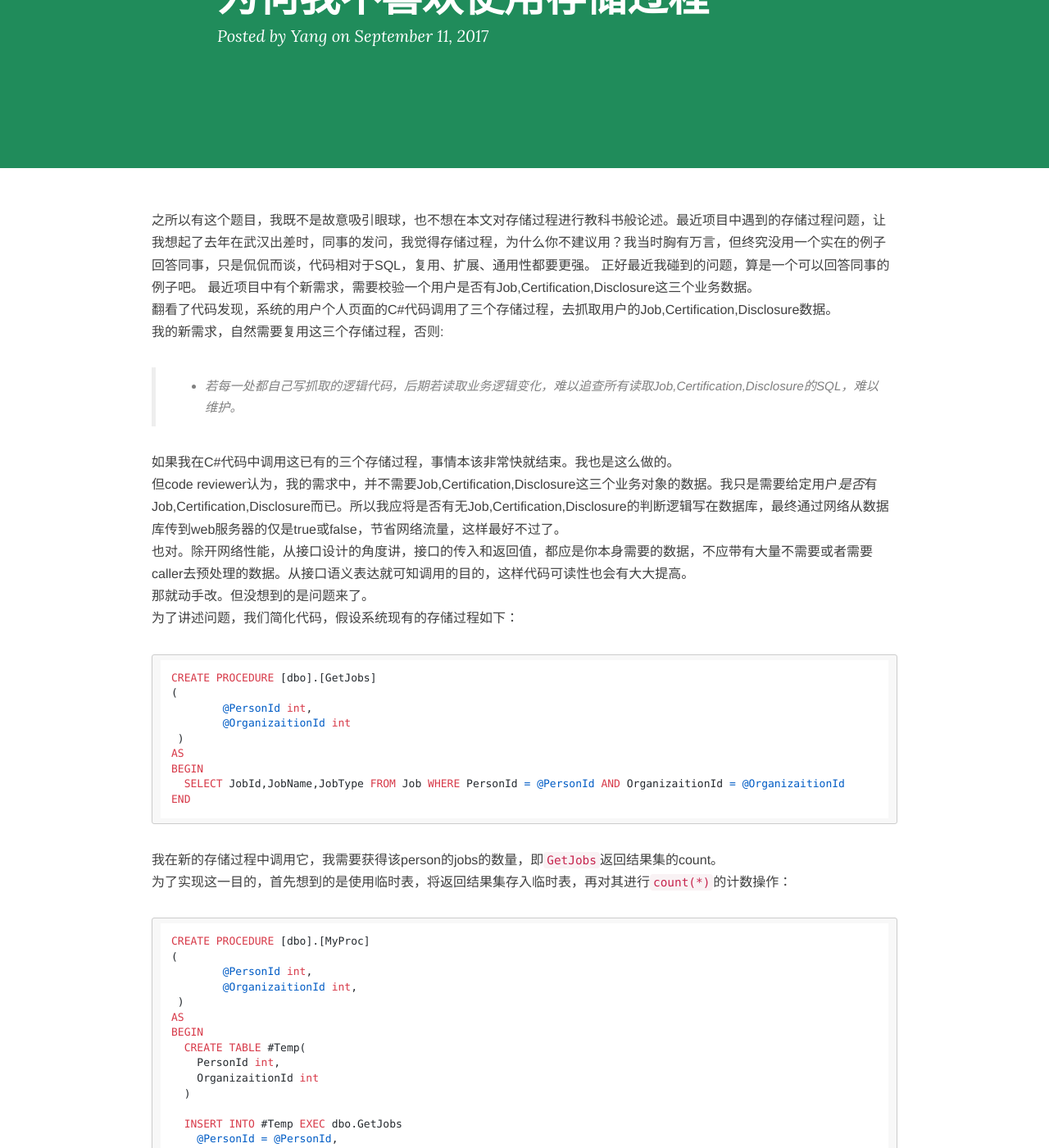
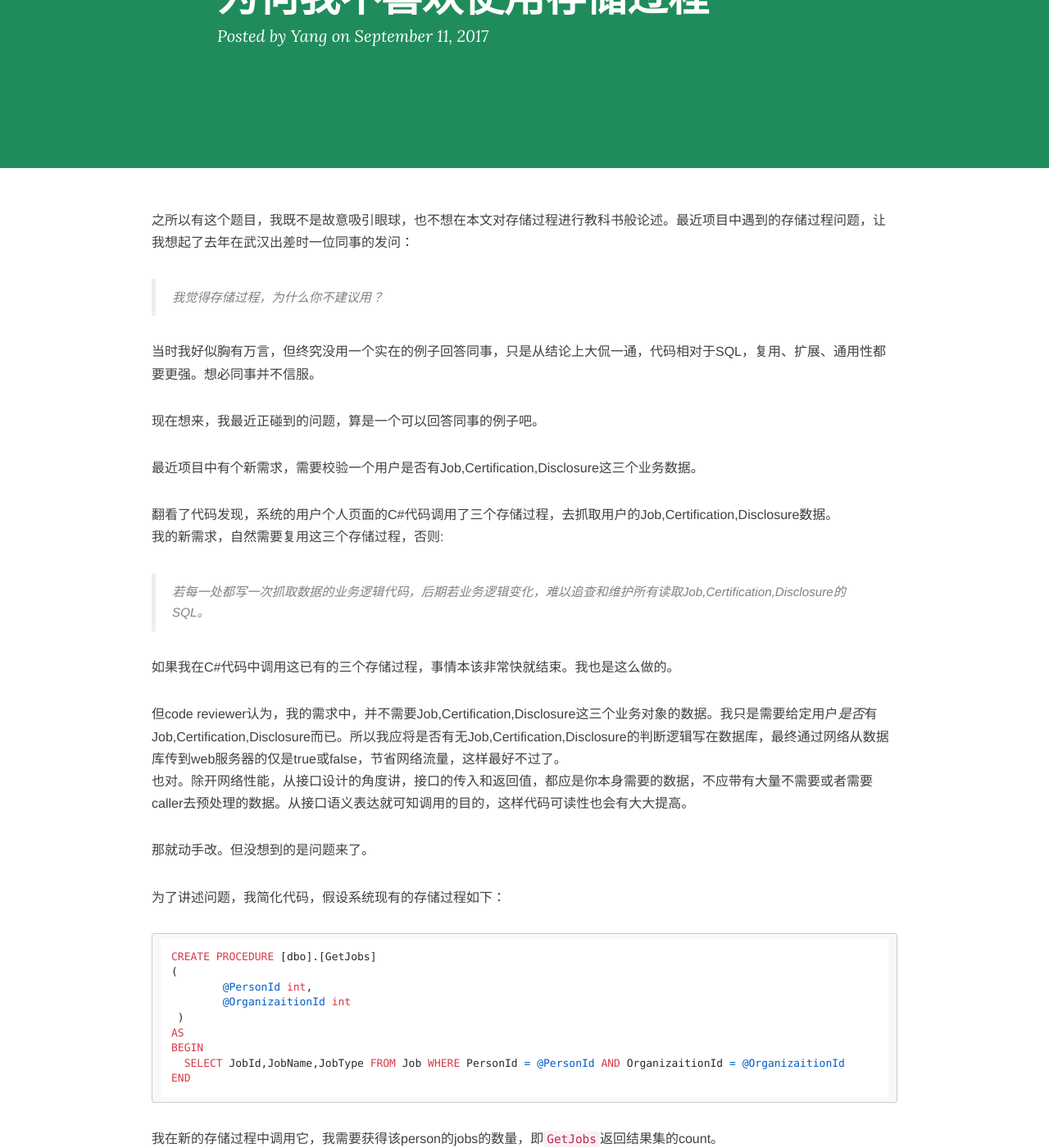
Before and after one commit to yangyangxian/yangyangxian.github.io, a Jekyll site: the page built from _posts/2017-09-11-为何我不喜欢使用存储过程.md, in a window 1280 px wide and 1400 px high, scrolled down 229 px. Shown: the whole window at 82% size. Built offline with Jekyll 4.4.1, drawn with Linux system fonts in a browser that asks for light colours; nearby versions of some CDN libraries; comment, search, counter and statistics services are not loaded; some of the changed text lies outside the part shown.

Commit message:
段落空行

````diff
--- a/_posts/2017-09-11-为何我不喜欢使用存储过程.md
+++ b/_posts/2017-09-11-为何我不喜欢使用存储过程.md
@@ -6,18 +6,27 @@ categories: tech
 tags: [Tech, SQL]
 description:
 ---
-之所以有这个题目，我既不是故意吸引眼球，也不想在本文对存储过程进行教科书般论述。最近项目中遇到的存储过程问题，让我想起了去年在武汉出差时，同事的发问，我觉得存储过程，为什么你不建议用？我当时胸有万言，但终究没用一个实在的例子回答同事，只是侃侃而谈，代码相对于SQL，复用、扩展、通用性都要更强。
-正好最近我碰到的问题，算是一个可以回答同事的例子吧。
+之所以有这个题目，我既不是故意吸引眼球，也不想在本文对存储过程进行教科书般论述。最近项目中遇到的存储过程问题，让我想起了去年在武汉出差时一位同事的发问：
+> 我觉得存储过程，为什么你不建议用？
+
+当时我好似胸有万言，但终究没用一个实在的例子回答同事，只是从结论上大侃一通，代码相对于SQL，复用、扩展、通用性都要更强。想必同事并不信服。
+
+现在想来，我最近正碰到的问题，算是一个可以回答同事的例子吧。
+
 最近项目中有个新需求，需要校验一个用户是否有Job,Certification,Disclosure这三个业务数据。
+
 翻看了代码发现，系统的用户个人页面的C#代码调用了三个存储过程，去抓取用户的Job,Certification,Disclosure数据。
 我的新需求，自然需要复用这三个存储过程，否则:
-> * 若每一处都自己写抓取的逻辑代码，后期若读取业务逻辑变化，难以追查所有读取Job,Certification,Disclosure的SQL，难以维护。
+> 若每一处都写一次抓取数据的业务逻辑代码，后期若业务逻辑变化，难以追查和维护所有读取Job,Certification,Disclosure的SQL。
 
 如果我在C#代码中调用这已有的三个存储过程，事情本该非常快就结束。我也是这么做的。
+
 但code reviewer认为，我的需求中，并不需要Job,Certification,Disclosure这三个业务对象的数据。我只是需要给定用户*是否*有Job,Certification,Disclosure而已。所以我应将是否有无Job,Certification,Disclosure的判断逻辑写在数据库，最终通过网络从数据库传到web服务器的仅是true或false，节省网络流量，这样最好不过了。
 也对。除开网络性能，从接口设计的角度讲，接口的传入和返回值，都应是你本身需要的数据，不应带有大量不需要或者需要caller去预处理的数据。从接口语义表达就可知调用的目的，这样代码可读性也会有大大提高。
+
 那就动手改。但没想到的是问题来了。
-为了讲述问题，我们简化代码，假设系统现有的存储过程如下：
+
+为了讲述问题，我简化代码，假设系统现有的存储过程如下：
 ```
 CREATE PROCEDURE [dbo].[GetJobs]
 (
@@ -30,6 +39,7 @@ BEGIN
 END
 ```
 我在新的存储过程中调用它，我需要获得该person的jobs的数量，即`GetJobs`返回结果集的count。
+
 为了实现这一目的，首先想到的是使用临时表，将返回结果集存入临时表，再对其进行`count(*)`的计数操作：
 ```
 CREATE PROCEDURE [dbo].[MyProc]
````
Also changed, not shown: other parts of _posts/2017-09-11-为何我不喜欢使用存储过程.md (+6 -1 lines).
